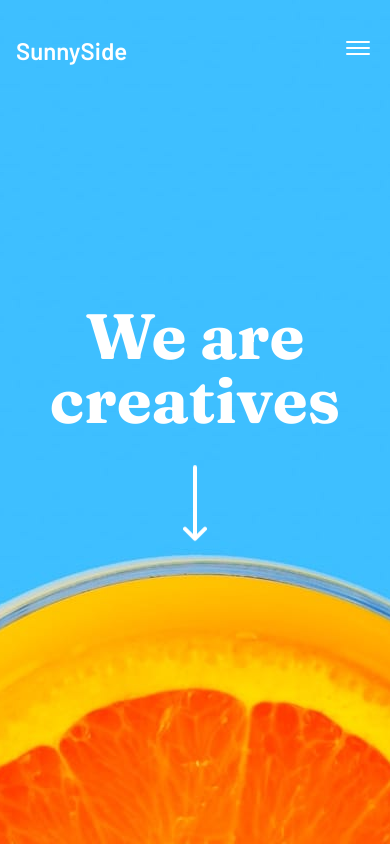
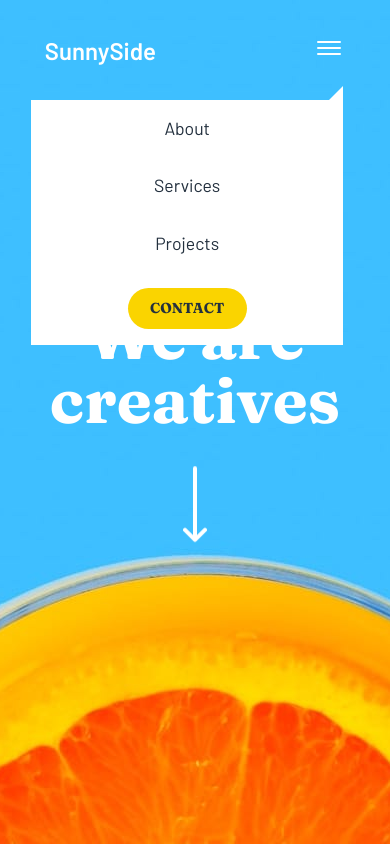
Before and after one commit to LuisC73/SunnySide, a website: page index.html in a window 390 px wide. Both pictures are taken after a click on the button 358 px from the left and 50 px from the top of the page. Shown: the top 844 px of the page. Drawn offline with nearby package versions, Linux system fonts and the light colour scheme.

Commit message:
proyecto terminado

```diff
--- a/index.html
+++ b/index.html
@@ -12,10 +12,10 @@
     <nav class="nav">
       <h3 class="nav__h3">SunnySide</h3>
       <ul class="nav__ul">
-        <li class="nav__li"><a href="#" class="nav__a">About</a></li>
-        <li class="nav__li"><a href="#" class="nav__a">Services</a></li>
-        <li class="nav__li"><a href="#" class="nav__a">Projects</a></li>
-        <li class="nav__li"><a href="#" class="nav__a nav__a--button">Contact</a></li>
+        <li class="nav__li"><a href="#about" class="nav__a">About</a></li>
+        <li class="nav__li"><a href="#Services" class="nav__a">Services</a></li>
+        <li class="nav__li"><a href="#projects" class="nav__a">Projects</a></li>
+        <li class="nav__li"><a href="#contact" class="nav__a nav__a--button">Contact</a></li>
       </ul>
       <button class="nav__button">
         <ion-icon name="menu-outline"></ion-icon>
@@ -23,11 +23,11 @@
     </nav>
   </header>
   <main class="main">
-    <section class="home">
+    <section class="home" id="home">
       <h3 class="home__h3">We are creatives</h3>
       <img src="./src/assets/icon-arrow-down.svg" alt="arrow-dow" class="home__img">
     </section>
-    <section class="services">
+    <section class="services" id="about">
       <div class="services__content">
         <div class="services__texts">
           <h3 class="services__h3">Transform your brand</h3>
@@ -54,7 +54,7 @@
         </picture>
       </div>
     </section>
-    <section class="projects">
+    <section class="projects" id="Services">
       <div class="projects__content">
         <div class="projects__texts">
           <h3 class="projects__h3">Graphic design</h3>
@@ -68,7 +68,7 @@
         </div>
       </div>
     </section>
-    <section class="testimonies">
+    <section class="testimonies" id="tesimonies">
       <h3 class="testimonies__h3">Client testimonials</h3>
       <div class="testimonies__row">
         <div class="testimonies__card">
@@ -91,7 +91,7 @@
         </div>
       </div>
     </section>
-    <section class="gallery">
+    <section class="gallery" id="projects">
       <div class="gallery__image">.</div>
       <div class="gallery__image2">.</div>
       <div class="gallery__image3">.</div>
@@ -99,7 +99,7 @@
     </section>
   </main>
 
-  <footer class="footer">
+  <footer class="footer" id="contact">
     <h3 class="footer__h3">SunnySide</h3>
     <div class="footer__row">
       <a href="" class="footer__a">About</a>
@@ -121,6 +121,7 @@
 
 
   <script type="module" src="https://unpkg.com/ionicons@5.5.2/dist/ionicons/ionicons.esm.js"></script>
-<script nomodule src="https://unpkg.com/ionicons@5.5.2/dist/ionicons/ionicons.js"></script>
+  <script nomodule src="https://unpkg.com/ionicons@5.5.2/dist/ionicons/ionicons.js"></script>
+  <script src="./src/js/main.js"></script>
 </body>
 </html>
--- /dev/null
+++ b/src/js/main.js
@@ -0,0 +1,11 @@
+const navButton = document.querySelector(".nav__button"),
+    navbar = document.querySelector(".nav"),
+    navList = document.querySelector(".nav__ul");
+
+    window.addEventListener('scroll', () => {
+        navbar.classList.toggle('nav--sticky', window.scrollY > 0);
+    })
+
+    navButton.addEventListener('click',() => {
+        navList.classList.toggle('nav__ul--active');
+    })
--- a/src/stylesheets/scss/_modules/_footer.scss
+++ b/src/stylesheets/scss/_modules/_footer.scss
@@ -23,16 +23,28 @@
     &__a{
         color: vars.$dark-cyan;
         font-weight: 500;
+        transition: .3s;
+        &:hover{
+            transform: scale(1.1);
+            color: #fff;
+        }
     }
 
     &__icons{
         @include mixin.flex(space-evenly,center,row);
         width: 15%;
+
+
     }
 
     &__icon{
         color: vars.$dark-cyan;
         font-size: 1.4rem;
+        transition: .3s;
+        &:hover{
+            transform: scale(1.3);
+            color: #fff;
+        }
     }
 
     &__attribution{
@@ -61,6 +73,9 @@
         &__a{
             color: vars.$dark-cyan;
             font-weight: 500;
+            transition: .3s;
+
+
         }
 
         &__icons{
--- a/src/stylesheets/scss/_modules/_gallery.scss
+++ b/src/stylesheets/scss/_modules/_gallery.scss
@@ -9,10 +9,12 @@
     color: transparent;
     height: 70vh;
 
+
     &__image{
         width: 100%;
         background: url('../../assets/desktop/image-gallery-milkbottles.jpg') no-repeat center;
         background-size: cover;
+
 
         &2{
             background: url('../../assets/desktop/image-gallery-orange.jpg') no-repeat center;
--- a/src/stylesheets/scss/_modules/_home.scss
+++ b/src/stylesheets/scss/_modules/_home.scss
@@ -7,6 +7,7 @@
     background: url('../../assets/desktop/image-header.jpg') no-repeat;
     background-size: cover;
     @include mixin.flex(center,center,column);
+
 
     &__h3{
         font-size: 7rem;
@@ -19,6 +20,7 @@
         width: 2rem;
         margin-top: 11rem;
         animation: arrowDown .8s infinite alternate;
+        z-index: 1;
     }
 }
 
--- a/src/stylesheets/scss/_modules/_nav.scss
+++ b/src/stylesheets/scss/_modules/_nav.scss
@@ -4,12 +4,13 @@
 
 .nav{
     @include mixin.flex(space-between,center,row);
-    padding: 0 2.5rem;
+    padding: 2.5rem;
     position: fixed;
     top: 0;
     left: 0;
     width: 100vw;
     height: 12vh;
+
 
     &__h3{
         font-size: 1.5rem;
@@ -46,7 +47,7 @@
 
 @media (max-width:768px){
     .nav{
-        padding: 0 1rem;
+        padding: 0 2.8rem;
 
         &__ul{
             display: none;
@@ -56,6 +57,8 @@
             display: block;
             font-size: 2rem;
             color: vars.$white;
+            border: none;
+            outline: none;
         }
     }
 }
--- a/src/stylesheets/scss/_modules/_projects.scss
+++ b/src/stylesheets/scss/_modules/_projects.scss
@@ -19,7 +19,7 @@
     }
 
     &__texts{
-       margin-bottom: 4rem;
+       margin-bottom: 7rem;
     }
 
 
--- a/src/stylesheets/scss/_modules/_services.scss
+++ b/src/stylesheets/scss/_modules/_services.scss
@@ -36,6 +36,11 @@
         margin-top: 2rem;
         font-family: vars.$font-two;
         text-decoration: .3rem underline vars.$yellow;
+        transition: .3s;
+        &:hover{
+            transform: scale(1.1);
+            text-decoration: .3rem underline vars.$red;
+        }
     }
 
 
--- a/src/stylesheets/scss/_other/_nav--modifiers.scss
+++ b/src/stylesheets/scss/_other/_nav--modifiers.scss
@@ -14,10 +14,56 @@
         text-transform: uppercase;
         font-size: .9rem;
         transition: .3s;
+        z-index: 3;
 
         &:hover{
             background-color: rgba(255,255,255,.3);
             transform: none;
         }
     }
+
+    &--sticky{
+        background-color: vars.$white;
+        box-shadow: 0 2px 10px rgb(0 0 0 / 60%);
+
+        &>.nav__h3,.nav__button,.nav__a{
+            color: #000;
+        }
+    }
+
+    &__ul--active{
+        @include mixin.flex(center,center,column);
+        position:absolute;
+        top: 99%;
+        left: 8%;
+        background-color: vars.$white;
+        width: 80vw;
+        z-index: 5;
+
+        &::before{
+            content: '';
+            width: 0;
+            height: 0;
+            // border-right: 50px solid transparent;
+            border-left: 30px solid transparent;
+            border-bottom: 30px solid vars.$white;
+            position: absolute;
+            top: -6%;
+            right: 0%;
+        }
+
+
+        &> .nav__li{
+
+            margin: 1rem 0;
+        }
+    }
+
+    &__a{
+        color: vars.$dark-blue;
+
+        &--button{
+            background-color: vars.$yellow;
+        }
+    }
 }
```
Also changed, not shown: src/stylesheets/css/style.css, 1 other file.
